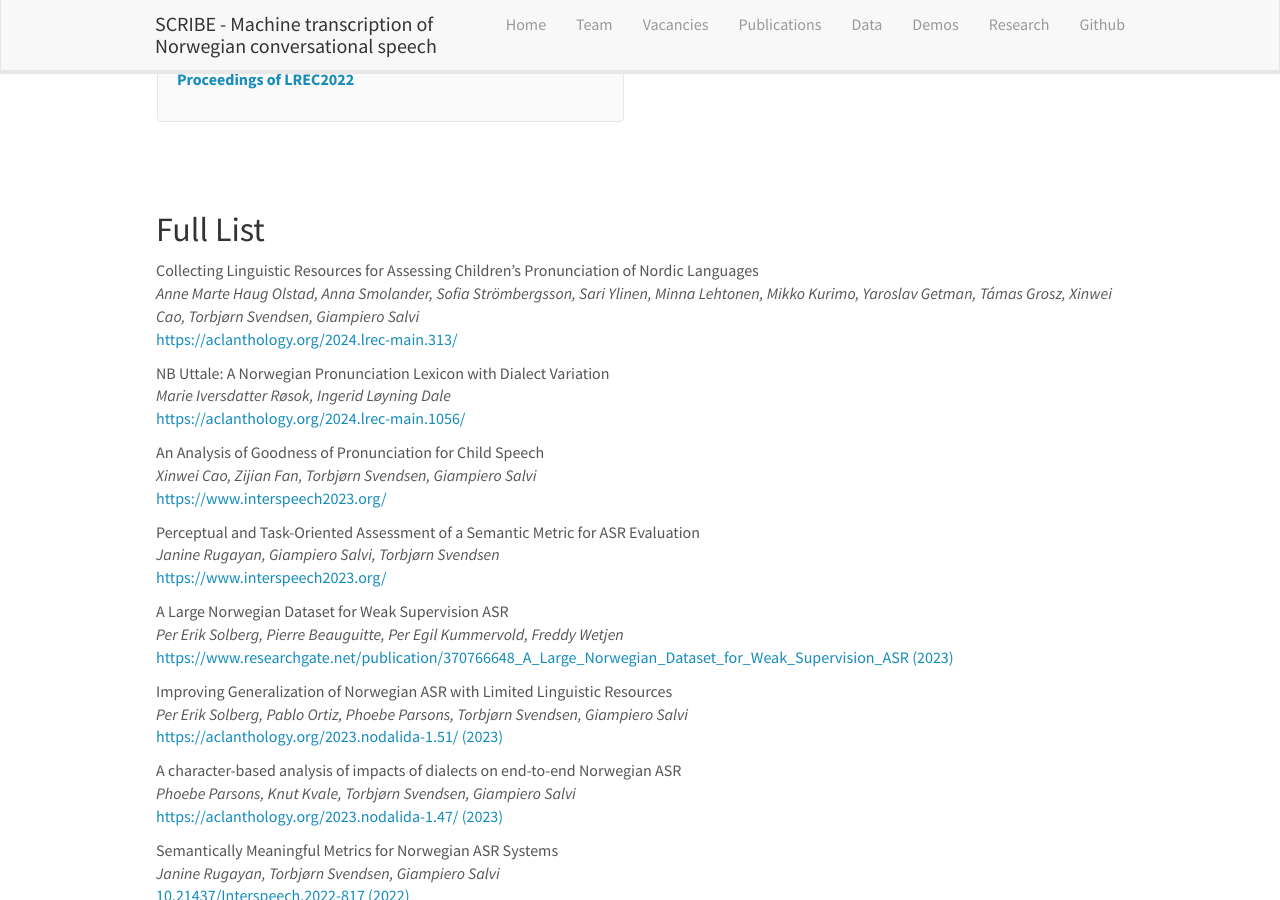
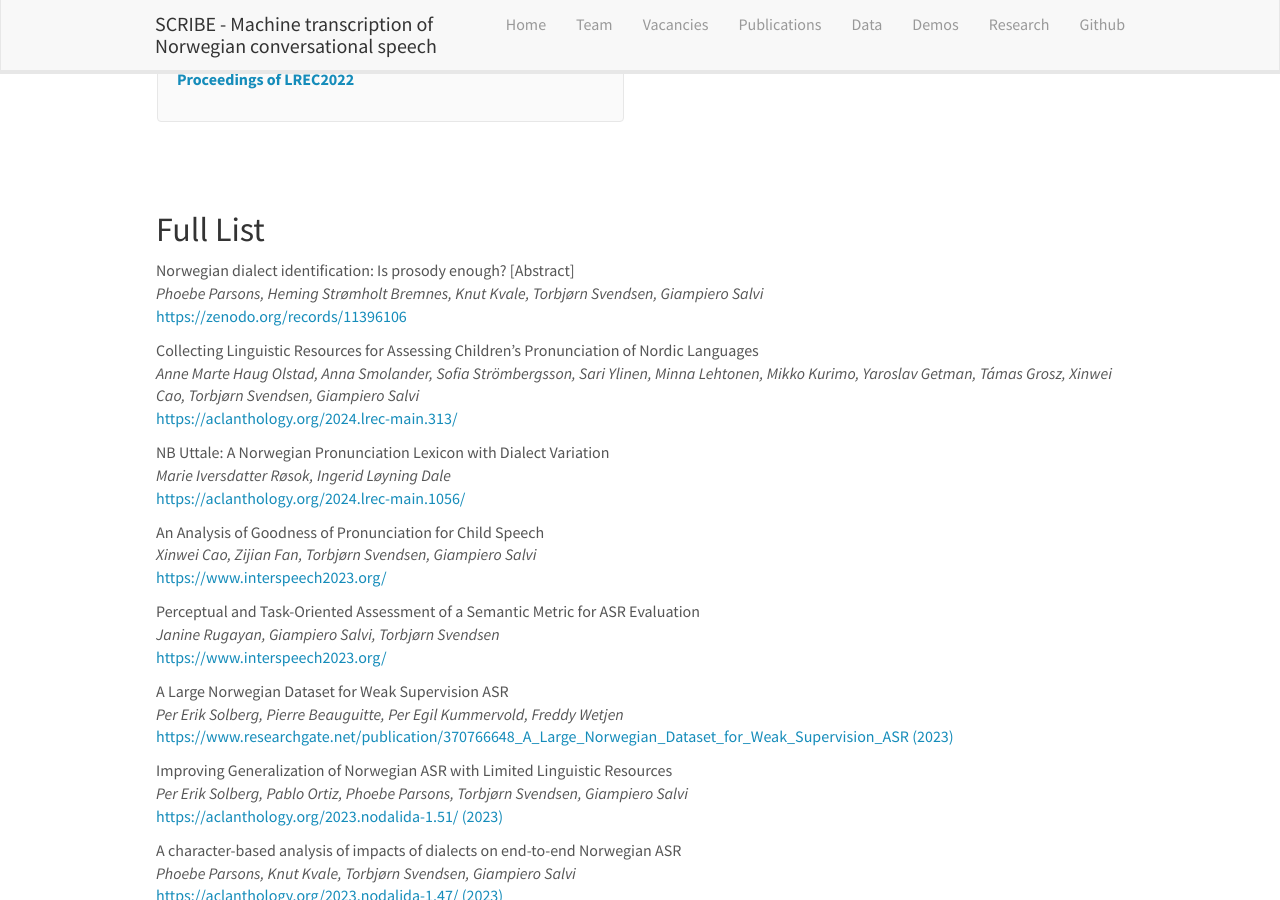
Before and after one commit to scribe-project/scribe-project.github.io, a Jekyll site: the page built from _pages/publications.md, in a window 1280 px wide and 900 px high, scrolled down 1524 px. Built offline with Jekyll 4.4.1, drawn with Linux system fonts in a browser that asks for light colours; nearby versions of some CDN libraries.

Commit message:
added Phoebe's Fonetik paper

```diff
--- a/_data/publist.yml
+++ b/_data/publist.yml
@@ -1,3 +1,13 @@
+- title: "Norwegian dialect identification: Is prosody enough? [Abstract]"
+  image:
+  description: We present results on a pilot study on human classification of Norwegian dialects from clear speech and prosodic information alone.
+  authors: Phoebe Parsons, Heming Strømholt Bremnes, Knut Kvale, Torbjørn Svendsen, Giampiero Salvi
+  link:
+    url: https://zenodo.org/records/11396106
+    display: https://zenodo.org/records/11396106
+  highlight: 0
+  news2:
+
 - title: "Collecting Linguistic Resources for Assessing Children's Pronunciation of Nordic Languages"
   image:
   description: We present our efforts to collect data for child speech recognition and automatic pronunciation assessment.
```
